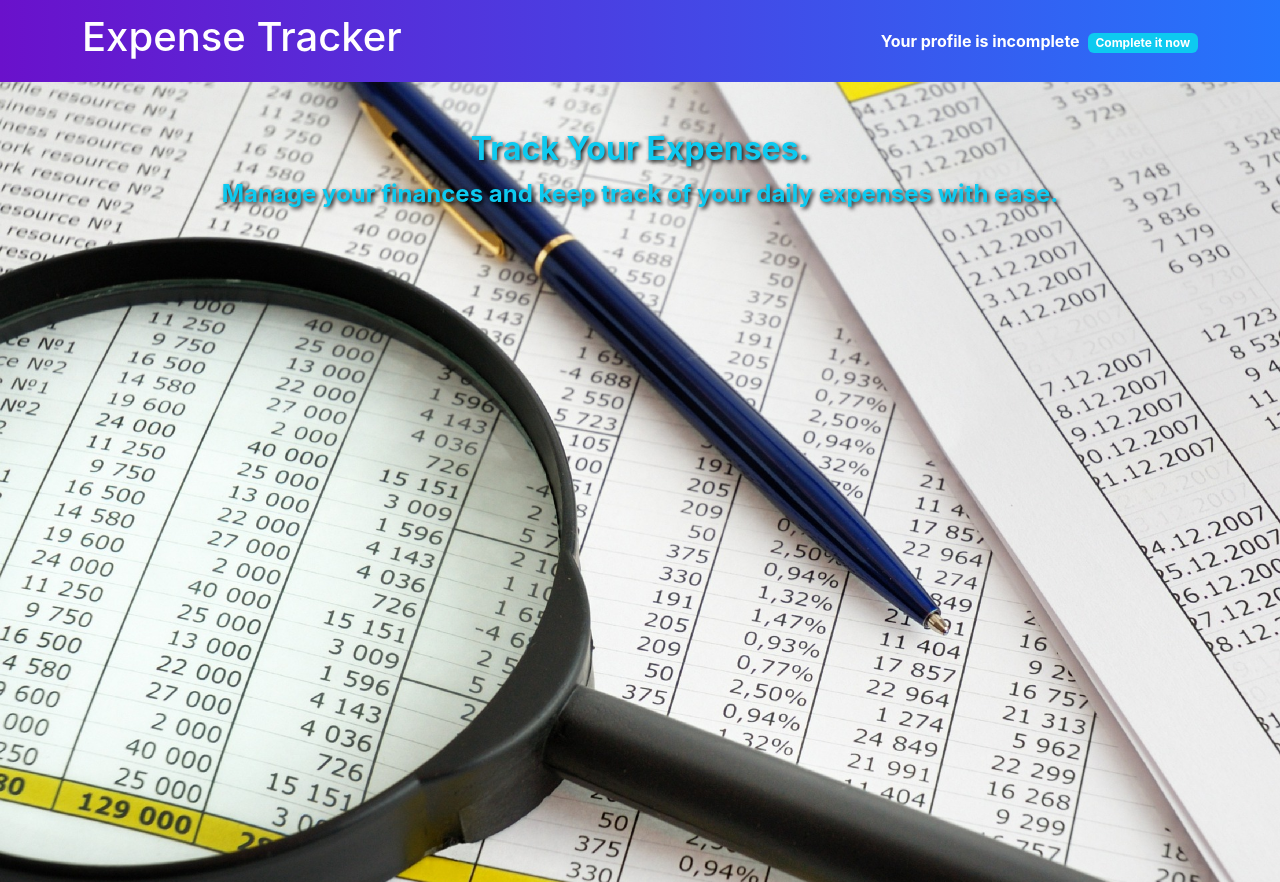
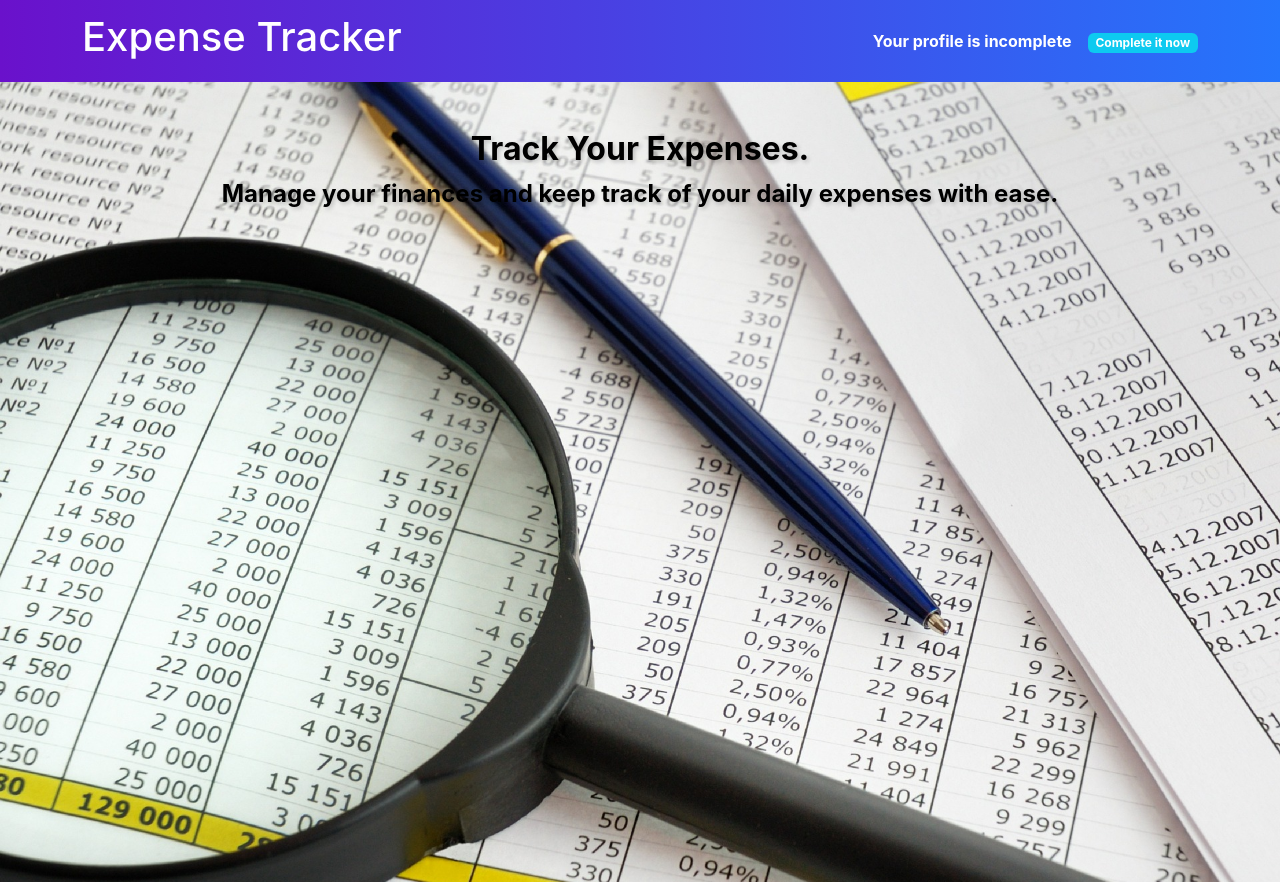
Before and after one commit to harisaini778/ExpenseTracker, a React (Create React App) app: page /Home in a window 1280 px wide. Built offline with nearby package versions, Linux system fonts and the light colour scheme.

Commit message:
adjusted alignments of the badge in the Home component

```diff
--- a/src/components/Home.js
+++ b/src/components/Home.js
@@ -25,14 +25,14 @@ export const Home = () => {
           <Navbar.Brand
             style={{ color: isDarkMode ? "black" : "white" }}>
             <h1>Expense Tracker</h1></Navbar.Brand>
-          <Navbar.Toggle aria-controls="basic-navbar-nav" />
+          <Navbar.Toggle aria-controls="basic-navbar-nav" className="m-1" />
           <Navbar.Collapse id="basic-navbar-nav">
             <Nav className="ms-auto">
               <div style={{ color: isDarkMode ? "black" : "white" }}>
                 Your profile is incomplete
                 <Badge
                   bg="info"
-                  className="ms-2"
+                  className="ms-3"
                   style={{
                     transition: "transform 0.3s",
                     cursor: "pointer",
@@ -60,14 +60,16 @@ export const Home = () => {
         }}
       >
         <Container>
-          <h1 className="display-4 text-info font-weight-bold" style={{
+          <h1 className="display-4 font-weight-bold" style={{
             fontWeight: "bolder", fontSize: "2rem",
-            textShadow: "2px 2px 4px rgba(0,0,0,0.9)"}}>
+            textShadow: "2px 2px 4px rgba(0,0,0,0.2)",
+          color:"black"}}>
             Track Your Expenses.
           </h1>
-          <p className="lead text-info font-weight-bold" style={{
+          <p className="lead font-weight-bold" style={{
             fontWeight: "bolder", fontSize: "1.5rem",
-            textShadow: "2px 2px 4px rgba(0,0,0,0.9)"  }}>
+            textShadow: "2px 2px 4px rgba(0,0,0,0.2)",
+            color:"black"  }}>
             Manage your finances and keep track of your daily expenses with ease.
           </p>
         </Container>
```
